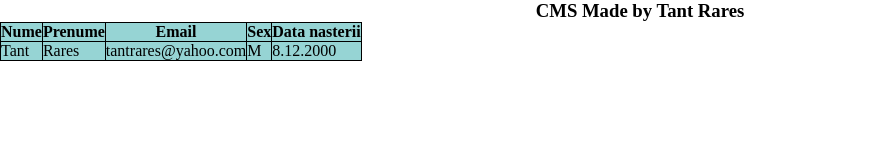
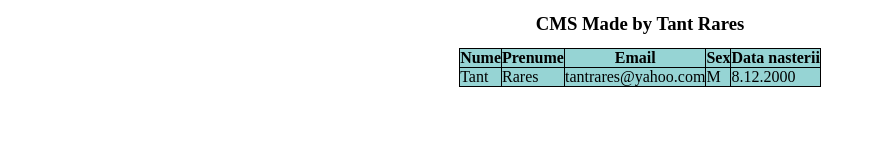
Before and after one commit to tant-rares-30127/CMS, a plain HTML site: page main.html in a window 1280 px wide. Shown: the whole page, without its empty margins (0-884 px from the left). Drawn offline with Linux system fonts and the light colour scheme.

Commit message:
Centering table and adding padding to the title

```diff
--- a/main.css
+++ b/main.css
@@ -4,19 +4,25 @@
   box-sizing: border-box;
 }
 
-.title{
-    display: flex;
-    justify-content: center;
+.title {
+  display: flex;
+  justify-content: center;
+  padding: 1%;
 }
 
-table, th, td {
+table,
+th,
+td {
   border: 1px solid black;
   border-collapse: collapse;
 }
 
-th, td {
-  background-color: #96D4D4;
+th,
+td {
+  background-color: #96d4d4;
 }
 
-.table{
+.table {
+  display: flex;
+  justify-content: center;
 }
--- a/main.html
+++ b/main.html
@@ -11,7 +11,8 @@
             CMS Made by Tant Rares
         </h3>
     </div>
-    <table class="table">
+    <div class="table">
+        <table>
             <thead>
                 <tr>
                     <th>
@@ -51,6 +52,7 @@
                 </tr>
             </tbody>
         </table>
+    </div>
 </body>
 
 </html>
```
Lines whose indentation alone changed are shown as unchanged.
